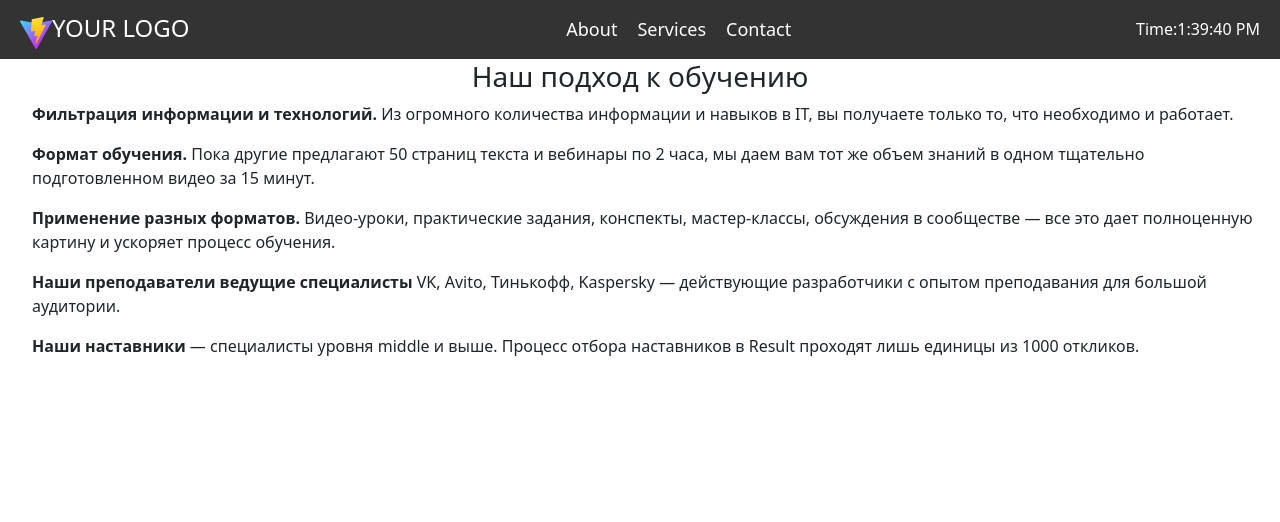
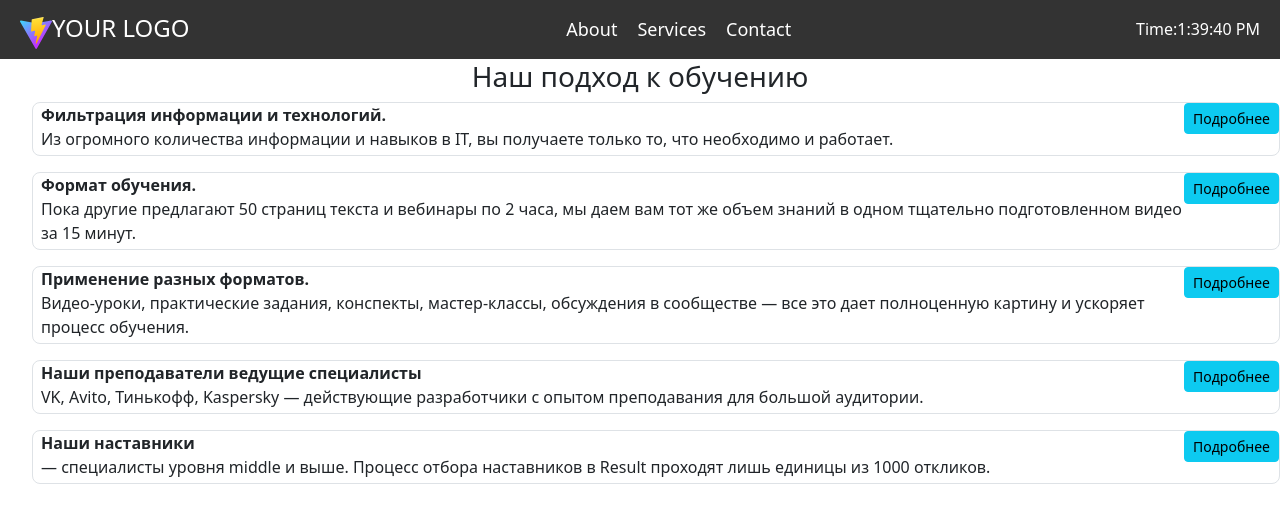
Before and after one commit to alexutm123/React-Building-an-application, a React (Vite) app: page / in a window 1280 px wide. Shown: the top 522 px of the page. Built offline with nearby package versions, Linux system fonts and the light colour scheme.

Commit message:
fix:style

```diff
--- a/src/components/Teacing.jsx
+++ b/src/components/Teacing.jsx
@@ -6,7 +6,7 @@ export default function TeachingSection() {
     <section>
       <h3 className='text-center'>Наш подход к обучению</h3>
 
-      <ul>
+      <ul className='d-flex flex-column gap-3'>
         {ways.map((way) => (
           <WayToTeach key={way.title} {...way} />
         ))}
--- a/src/components/WayToTeach.jsx
+++ b/src/components/WayToTeach.jsx
@@ -1,13 +1,18 @@
+import React from 'react';
+
+
 export default function WayToTeach({ title, description }) {
   function handleClick() {
-    localStorage.setItem('auth-time', new Date())
+    localStorage.setItem('auth-time', new Date());
   }
 
   return (
-    <li onClick={handleClick}>
-      <p>
-        <strong>{title}</strong> {description}
-      </p>
+    <li className="list-group-item border border-1 rounded-3 d-flex justify-content-between align-items-start" onClick={handleClick} style={{ cursor: 'pointer' }}>
+      <div className="ms-2 me-auto">
+        <div className="fw-bold">{title}</div>
+        <p className="mb-1">{description}</p>
+      </div>
+      <button className="btn btn-info btn-sm">Подробнее</button>
     </li>
-  )
+  );
 }
```
